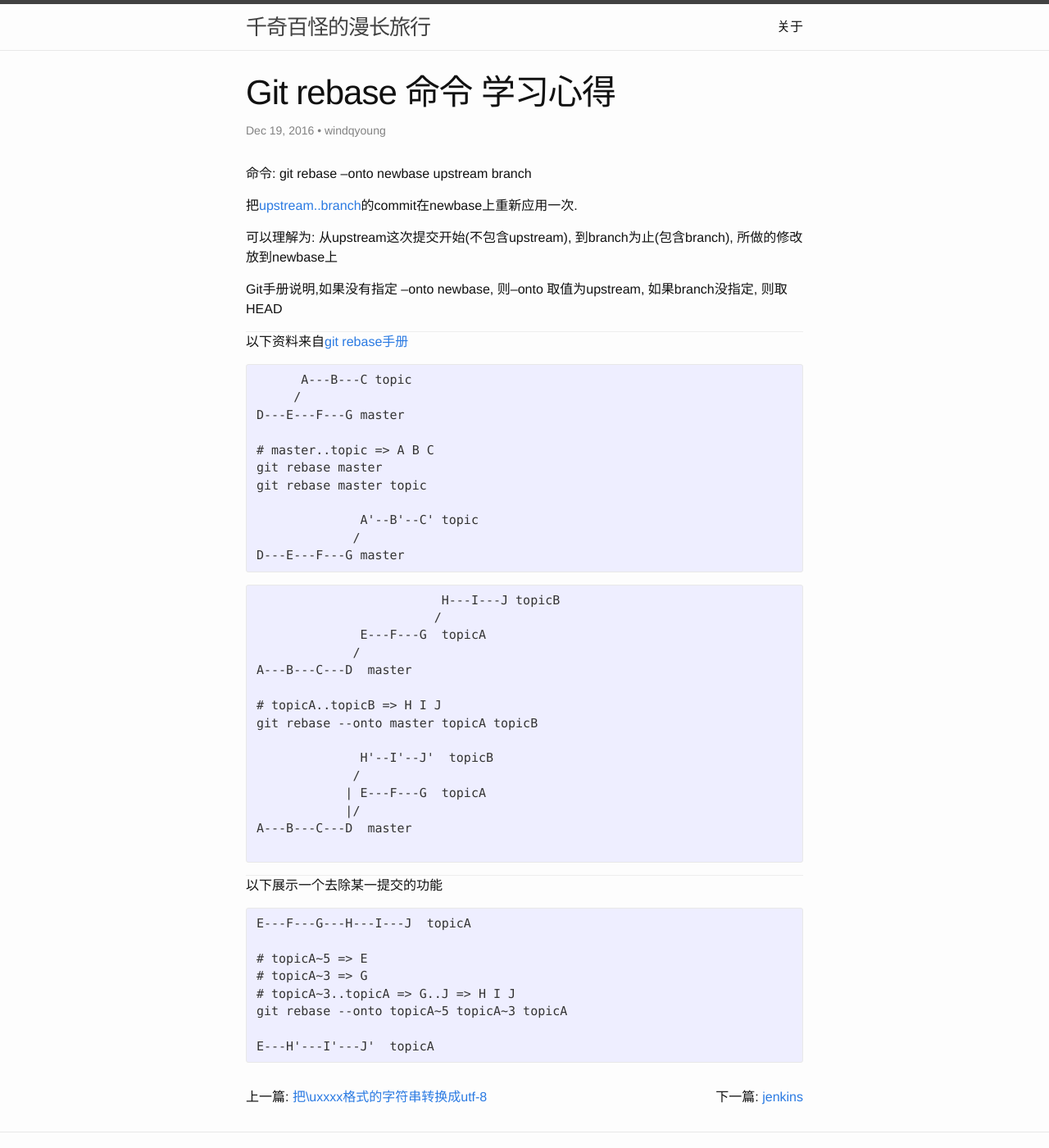
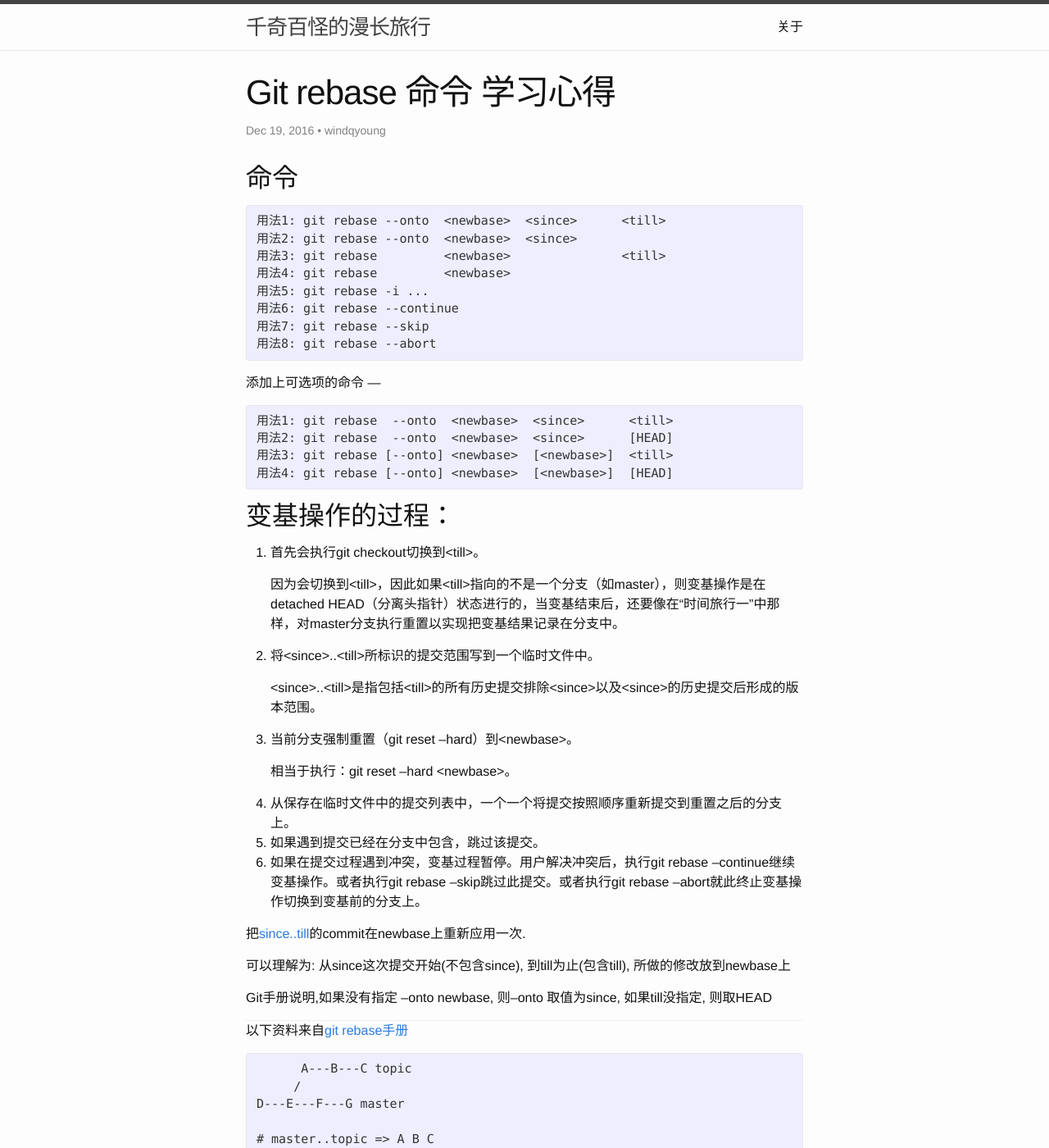
Before and after one commit to windqyoung/windqyoung.github.io, a Jekyll site: the page built from _posts/2016-12-19-git-rebase.md, in a window 1280 px wide and 1400 px high. Shown: the whole window at 82% size. Built offline with Jekyll 4.4.1, drawn with Linux system fonts in a browser that asks for light colours; nearby versions of some CDN libraries; comment, search, counter and statistics services are not loaded.

Commit message:
fromgotgit

```diff
--- a/_posts/2016-12-19-git-rebase.md
+++ b/_posts/2016-12-19-git-rebase.md
@@ -2,15 +2,48 @@
 title: Git rebase 命令 学习心得
 ---
 
+命令
+---
+<pre>
+用法1: git rebase --onto  &lt;newbase&gt;  &lt;since&gt;      &lt;till&gt;
+用法2: git rebase --onto  &lt;newbase&gt;  &lt;since&gt;
+用法3: git rebase         &lt;newbase&gt;               &lt;till&gt;
+用法4: git rebase         &lt;newbase&gt;
+用法5: git rebase -i ...
+用法6: git rebase --continue
+用法7: git rebase --skip
+用法8: git rebase --abort
+</pre>
+添加上可选项的命令
+---
+<pre>
+用法1: git rebase  --onto  &lt;newbase&gt;  &lt;since&gt;      &lt;till&gt;
+用法2: git rebase  --onto  &lt;newbase&gt;  &lt;since&gt;      [HEAD]
+用法3: git rebase [--onto] &lt;newbase&gt;  [&lt;newbase&gt;]  &lt;till&gt;
+用法4: git rebase [--onto] &lt;newbase&gt;  [&lt;newbase&gt;]  [HEAD]
+</pre>
 
-命令: git rebase --onto newbase upstream branch
+变基操作的过程：
+---
+1. 首先会执行git checkout切换到&lt;till&gt;。
 
-把[upstream..branch](/2016/07/07/git-rev-dot.html)的commit在newbase上重新应用一次.
+    因为会切换到&lt;till&gt;，因此如果&lt;till&gt;指向的不是一个分支（如master），则变基操作是在detached HEAD（分离头指针）状态进行的，当变基结束后，还要像在“时间旅行一”中那样，对master分支执行重置以实现把变基结果记录在分支中。
+2. 将&lt;since&gt;..&lt;till&gt;所标识的提交范围写到一个临时文件中。
+
+    &lt;since&gt;..&lt;till&gt;是指包括&lt;till&gt;的所有历史提交排除&lt;since&gt;以及&lt;since&gt;的历史提交后形成的版本范围。
+3. 当前分支强制重置（git reset –hard）到&lt;newbase&gt;。
+
+    相当于执行：git reset –hard &lt;newbase&gt;。
+4. 从保存在临时文件中的提交列表中，一个一个将提交按照顺序重新提交到重置之后的分支上。
+5. 如果遇到提交已经在分支中包含，跳过该提交。
+6. 如果在提交过程遇到冲突，变基过程暂停。用户解决冲突后，执行git rebase –continue继续变基操作。或者执行git rebase –skip跳过此提交。或者执行git rebase –abort就此终止变基操作切换到变基前的分支上。
+
+把[since..till](/2016/07/07/git-rev-dot.html)的commit在newbase上重新应用一次.
 
 可以理解为:
-从upstream这次提交开始(不包含upstream), 到branch为止(包含branch), 所做的修改放到newbase上
+从since这次提交开始(不包含since), 到till为止(包含till), 所做的修改放到newbase上
 
-Git手册说明,如果没有指定 --onto newbase, 则--onto 取值为upstream, 如果branch没指定, 则取HEAD
+Git手册说明,如果没有指定 --onto newbase, 则--onto 取值为since, 如果till没指定, 则取HEAD
 <hr>
 以下资料来自[git rebase手册](https://git-scm.com/docs/git-rebase)
 
```
